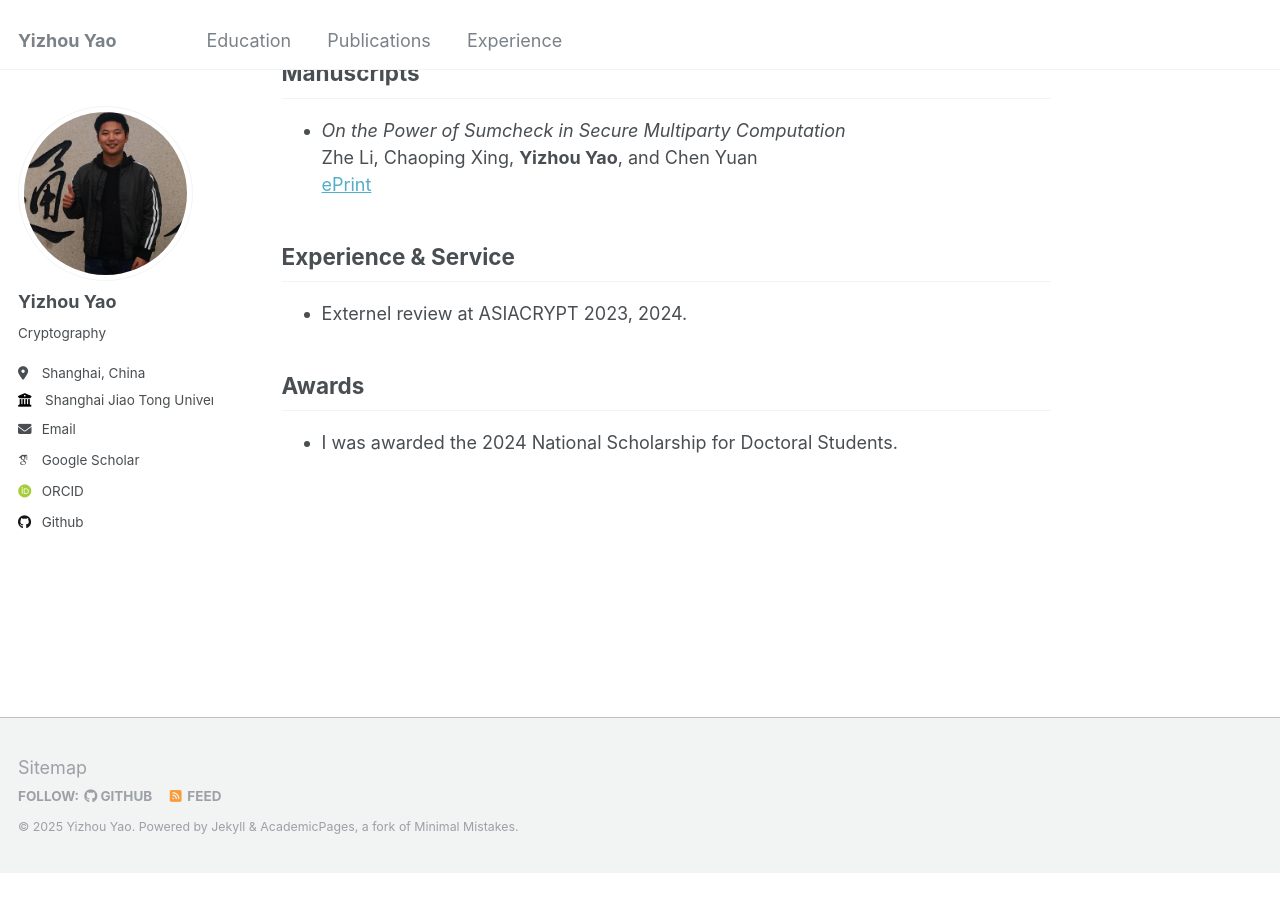
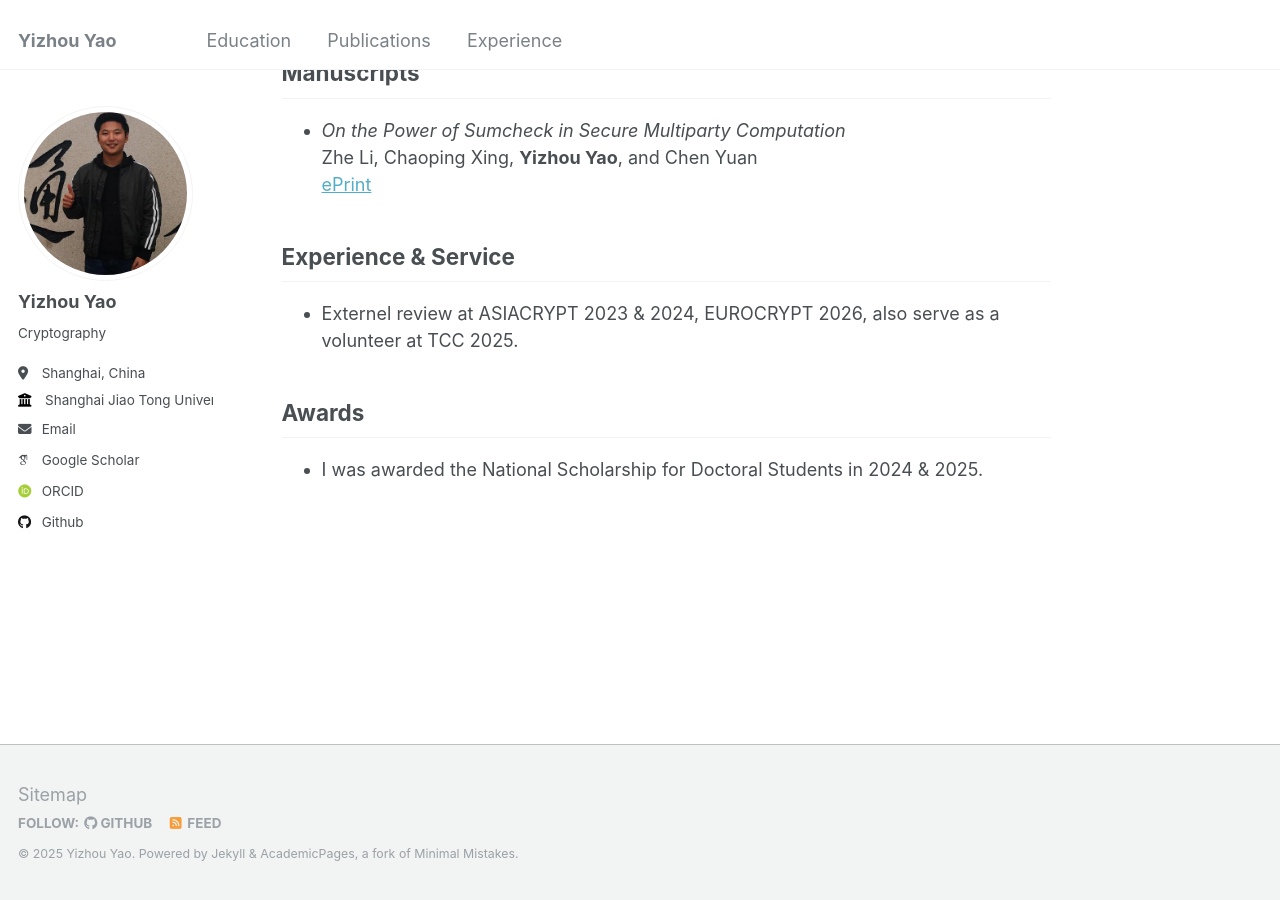
Before and after one commit to sjtu-YizhouYao/sjtu-YizhouYao.github.io, a Jekyll site: the page built from _pages/about.md, in a window 1280 px wide and 900 px high, scrolled down 1642 px. Built offline with Jekyll 4.4.1, drawn with Linux system fonts in a browser that asks for light colours; some web fonts are replaced; before the commit the page ends 2515 px from its top, so only the background shows below that; some of the changed text lies outside the part shown.

Commit message:
Update about.md

```diff
--- a/_pages/about.md
+++ b/_pages/about.md
@@ -61,8 +61,8 @@ I am a Ph.D. candidate at the Shanghai Jiao Tong University (2021- now), fortuna
 
 <h2 id="experience"> Experience & Service</h2>
 
-- Externel review at ASIACRYPT 2023, 2024.
+- Externel review at ASIACRYPT 2023 & 2024, EUROCRYPT 2026, also serve as a volunteer at TCC 2025.
 
 <h2 id="awards"> Awards</h2>
 
-- I was awarded the 2024 National Scholarship for Doctoral Students.
+- I was awarded the National Scholarship for Doctoral Students in 2024 & 2025.
```
Also changed, not shown: other parts of _pages/about.md (+1 -1 lines).
